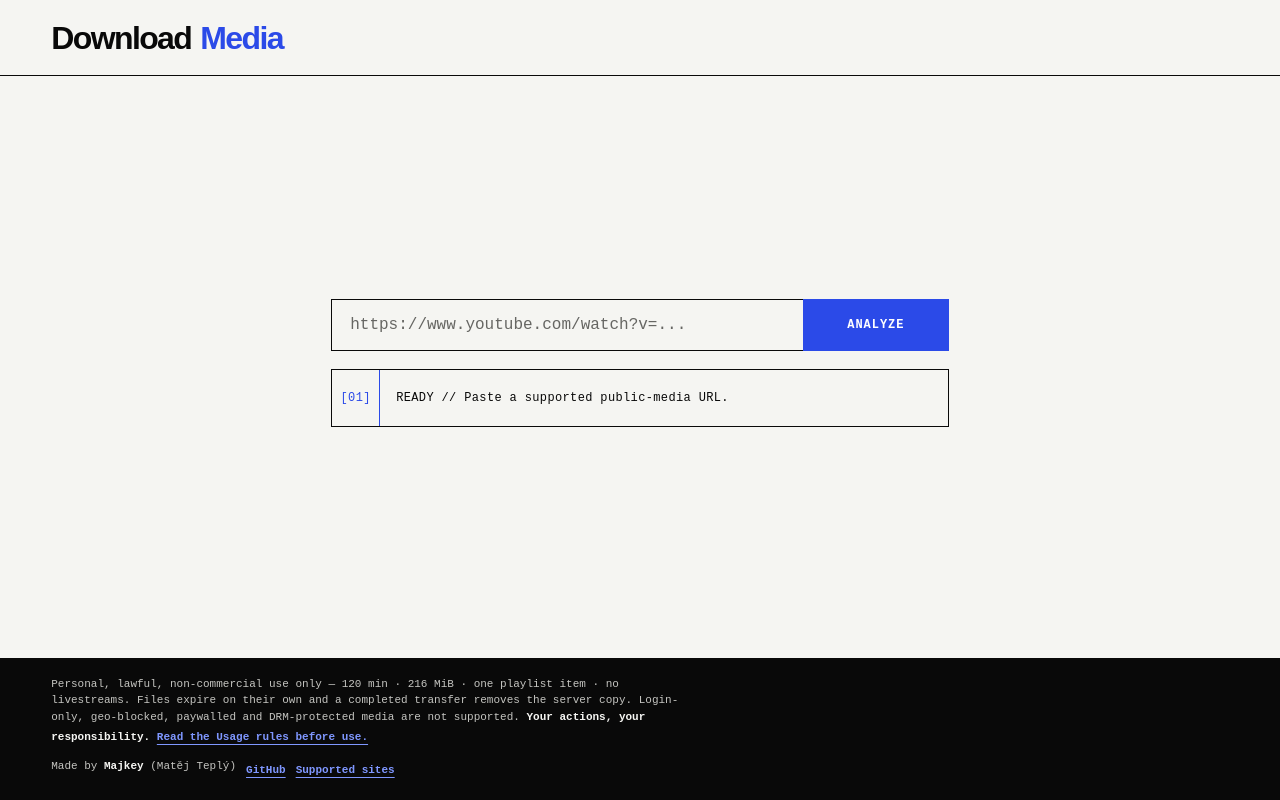
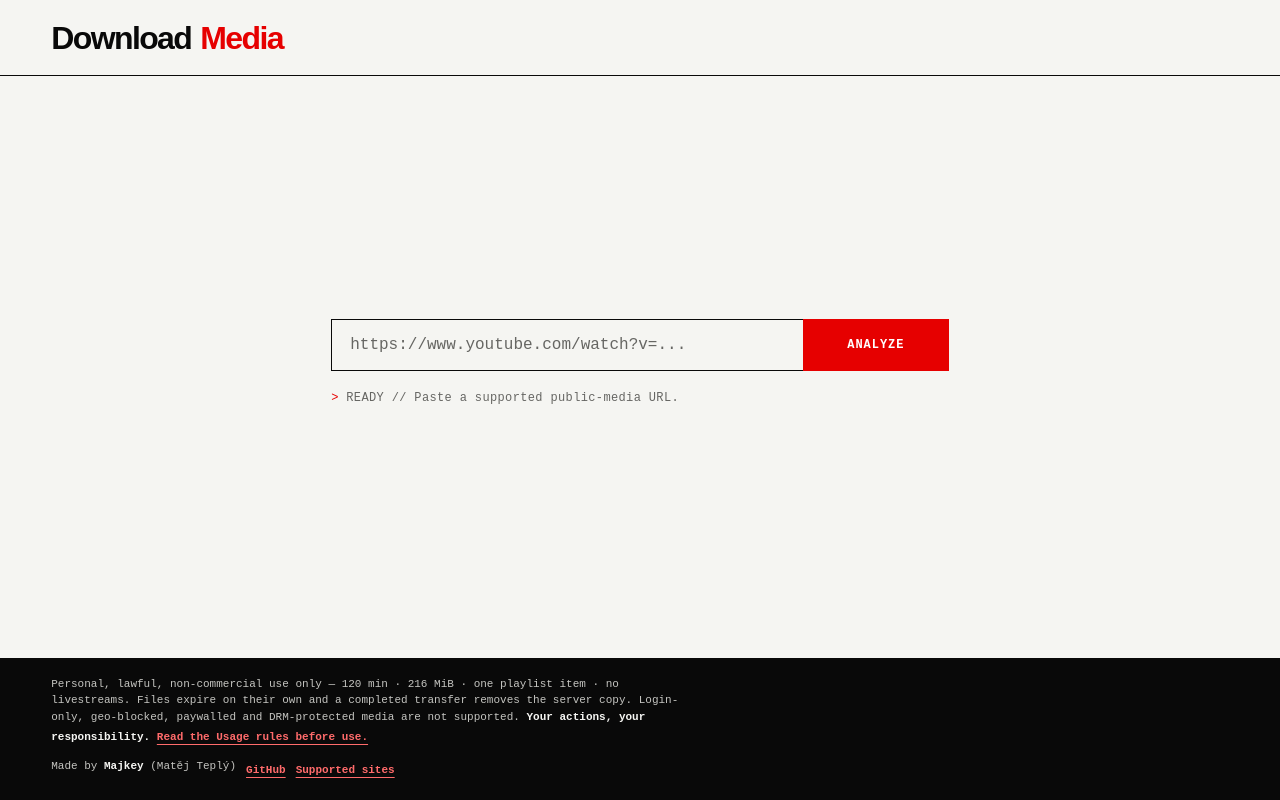
Before and after one commit to Majkey25/youtube_downloader, a Flask app: page / in a window 1280 px wide. Run offline with Flask 3, Linux system fonts and the light colour scheme.

Commit message:
feat(ui): YouTube red accent and a plain typing status line (#9)
The accent is now red instead of blue, across the wordmark, the Analyze button,
the file-ready block, the output-button hover, the focus ring and the tab icon.
#e60000 rather than #ff0000: pure red only reaches 4.0:1 behind the white
button label, the nudge takes it to 4.8:1.

The status line was a bordered box with an [01] cell — a lot of furniture for
one line of feedback, and the blue cell read as a control. It is now a plain
12px monospace line: a red > prompt, the message in muted ink, and a blinking
caret. Messages type themselves in one character at a time.

Screen readers get the whole message at once from a visually-hidden live
region, since typing into an aria-live node would announce every partial
string. The input's aria-describedby points there too. Typing is skipped under
prefers-reduced-motion.

Co-authored-by: Claude Opus 5 (1M context) <noreply@anthropic.com>

```diff
--- a/static/app.js
+++ b/static/app.js
@@ -6,6 +6,7 @@ const analyzeButton = document.getElementById('analyzeButton');
 const pendingSource = document.getElementById('pendingSource');
 const statusRegion = document.getElementById('statusRegion');
 const statusText = document.getElementById('statusText');
+const statusAnnouncer = document.getElementById('statusAnnouncer');
 const inspectionPanel = document.getElementById('inspectionPanel');
 const detectedSource = document.getElementById('detectedSource');
 const mediaTitle = document.getElementById('mediaTitle');
@@ -36,9 +37,30 @@ const setHidden = (element, hidden) => {
     element.hidden = hidden;
 };
 
+const reducedMotion = matchMedia('(prefers-reduced-motion: reduce)');
+const TYPE_INTERVAL_MS = 14;
+let typeTimer = 0;
+
 const setStatus = (message, tone = 'idle') => {
-    statusText.textContent = message;
     statusRegion.dataset.tone = tone;
+    // Assistive tech reads the whole message at once; only the visible copy types.
+    statusAnnouncer.textContent = message;
+    clearInterval(typeTimer);
+
+    if (reducedMotion.matches) {
+        statusText.textContent = message;
+        return;
+    }
+
+    let typed = 0;
+    statusText.textContent = '';
+    typeTimer = setInterval(() => {
+        typed += 1;
+        statusText.textContent = message.slice(0, typed);
+        if (typed >= message.length) {
+            clearInterval(typeTimer);
+        }
+    }, TYPE_INTERVAL_MS);
 };
 
 const setBusy = (busy, message = '') => {
@@ -325,6 +347,8 @@ window.addEventListener('beforeunload', () => {
     }
 });
 
+setStatus('READY // Paste a supported public-media URL.', 'idle');
+
 if (backendIsMissing) {
     setStatus('ERROR // Download backend is not configured for this Pages build.', 'error');
     setBusy(false);
--- a/static/styles.css
+++ b/static/styles.css
@@ -4,13 +4,12 @@
     --ink: #090909;
     --quiet: #666663;
     --line: #090909;
-    /* Both accents clear 4.5:1 where they are used: --accent carries white text
-       and sits on paper, --accent-soft only appears on the dark footer. */
-    --accent: #2b4ae8;
-    --accent-soft: #7f97ff;
+    /* YouTube red, nudged just dark enough to carry white text at 4.8:1.
+       --accent-soft is the footer variant; --error is the small-text variant. */
+    --accent: #e60000;
+    --accent-soft: #ff6b6b;
     --on-accent: #ffffff;
-    --on-accent-quiet: #d5ddff;
-    --error: #c0341a;
+    --error: #c81010;
     --inverse-quiet: #c5c5c1;
     --page-gutter: clamp(18px, 4vw, 64px);
 }
@@ -235,42 +234,43 @@ input:disabled {
 }
 
 .status-line {
-    min-height: 58px;
-    display: grid;
-    grid-template-columns: 48px 1fr;
-    align-items: center;
-    border: 1px solid var(--line);
+    margin: 0;
+    color: var(--quiet);
     font-size: 12px;
     letter-spacing: 0.03em;
-    transition: background-color 180ms ease, color 180ms ease;
+    line-height: 1.5;
+    overflow-wrap: anywhere;
 }
 
-.status-line[data-tone="busy"] {
-    border-color: var(--accent);
-    background: var(--accent);
-    color: var(--on-accent);
+.status-line[data-tone="busy"],
+.status-line[data-tone="ready"] {
+    color: var(--ink);
 }
 
 .status-line[data-tone="error"] {
     color: var(--error);
-    box-shadow: inset 5px 0 0 var(--error);
 }
 
-.status-index {
-    align-self: stretch;
-    display: grid;
-    place-items: center;
-    border-right: 1px solid currentColor;
+.status-prompt {
     color: var(--accent);
 }
 
-.status-line[data-tone="busy"] .status-index {
-    color: inherit;
+/* The caret trails the typed text and keeps blinking once it lands. */
+.status-line::after {
+    content: "";
+    display: inline-block;
+    width: 0.5em;
+    height: 1em;
+    margin-left: 1px;
+    background: currentColor;
+    vertical-align: -0.15em;
+    animation: caret 1.1s steps(1) infinite;
 }
 
-.status-line p {
-    margin: 0;
-    padding: 12px 16px;
+@keyframes caret {
+    50% {
+        opacity: 0;
+    }
 }
 
 .inspection {
@@ -402,7 +402,7 @@ select {
 }
 
 .ready-block .microcopy {
-    color: var(--on-accent-quiet);
+    color: var(--on-accent);
 }
 
 .download-link {
--- a/templates/index.html
+++ b/templates/index.html
@@ -42,7 +42,7 @@
                     inputmode="url"
                     maxlength="2048"
                     spellcheck="false"
-                    aria-describedby="statusText legalNote"
+                    aria-describedby="statusAnnouncer legalNote"
                     required
                 >
                 <button id="analyzeButton" class="action-button" type="submit">
@@ -51,10 +51,17 @@
             </div>
         </form>
 
-        <div id="statusRegion" class="status-line" role="status" aria-live="polite" aria-atomic="true">
-            <span class="status-index" aria-hidden="true">[01]</span>
-            <p id="statusText">READY // Paste a supported public-media URL.</p>
-        </div>
+        <p id="statusRegion" class="status-line" data-tone="idle">
+            <span class="status-prompt" aria-hidden="true">&gt;</span>
+            <span id="statusText" aria-hidden="true"></span>
+            <span
+                id="statusAnnouncer"
+                class="visually-hidden"
+                role="status"
+                aria-live="polite"
+                aria-atomic="true"
+            ></span>
+        </p>
 
         <section id="inspectionPanel" class="inspection" aria-labelledby="inspectionTitle" hidden>
             <div class="inspection-heading">
```
Also changed, not shown: static/logo/icon.svg.
